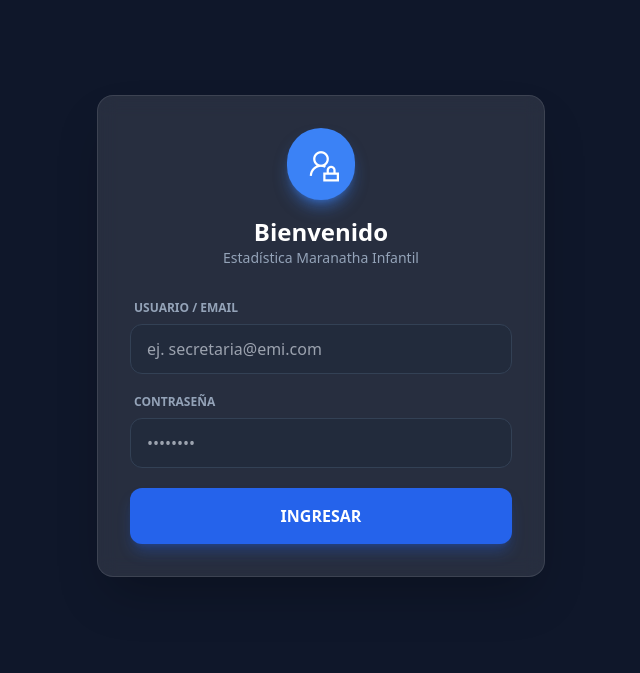
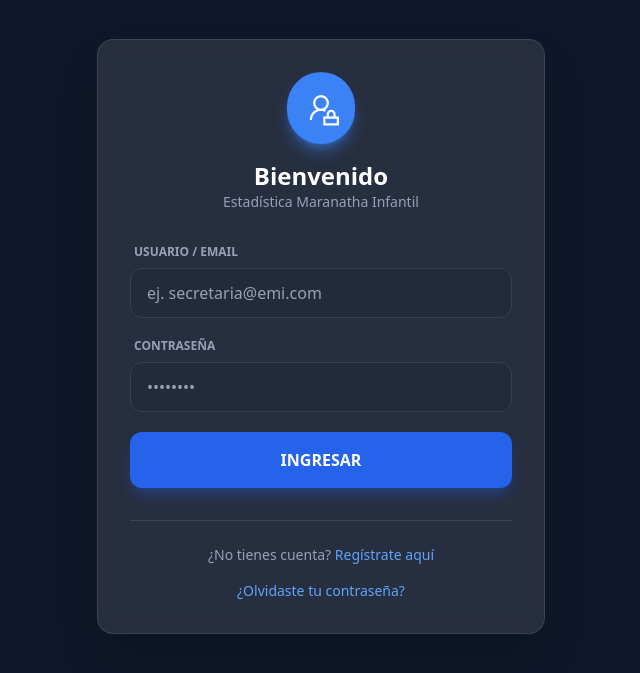
Before and after one commit to jeancgarciaq/estadistica-maranatha-infantil-fastapi, a FastAPI app: page / in a window 1280 px wide. Shown: the top 673 px of the page, without its empty margins (319-959 px from the left). Run offline with FastAPI, Linux system fonts and the light colour scheme; some libraries are stand-ins or nearby versions.

Commit message:
feat: add login and password reset templates

```diff
--- a/web/templates/login.html
+++ b/web/templates/login.html
@@ -12,6 +12,20 @@
             <h2 class="text-2xl font-bold">Bienvenido</h2>
             <p class="text-slate-400 text-sm">Estadística Maranatha Infantil</p>
         </div>
+
+        <!-- Bloque para mostrar mensajes de éxito desde la URL (Redirects) -->
+        <div id="feedback-container"></div>
+        <script>
+            const urlParams = new URLSearchParams(window.location.search);
+            const msg = urlParams.get('msg');
+            if (msg) {
+                document.getElementById('feedback-container').innerHTML = `
+                    <div class="mb-6 p-3 bg-emerald-500/20 border border-emerald-500/50 rounded-lg flex items-center gap-3">
+                        <i class="la la-check-circle text-emerald-400 text-xl"></i>
+                        <p class="text-emerald-200 text-xs">${msg}</p>
+                    </div>`;
+            }
+        </script>
 
         {% if error %}
         <div class="mb-6 p-3 bg-red-500/20 border border-red-500/50 rounded-lg flex items-center gap-3">
@@ -38,6 +52,17 @@
                 INGRESAR
             </button>
         </form>
+
+        <!-- Enlaces a Registro y Recuperación -->
+        <div class="mt-8 pt-6 border-t border-white/10 text-center space-y-4">
+            <p class="text-sm text-slate-400">
+                ¿No tienes cuenta? <a href="/register" class="text-blue-400 hover:underline font-medium">Regístrate
+                    aquí</a>
+            </p>
+            <p class="text-sm text-slate-400">
+                <a href="/forgot-password" class="text-blue-400 hover:underline">¿Olvidaste tu contraseña?</a>
+            </p>
+        </div>
     </div>
 </div>
 {% endblock %}
```
